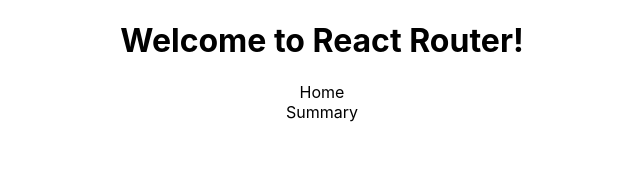
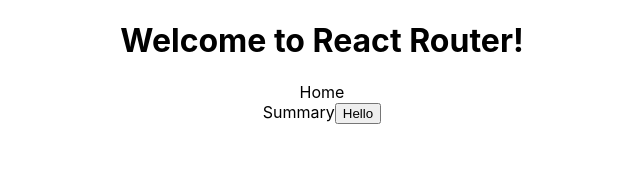
Before and after one commit to theyworker/employee-portal, a React (Create React App) app: page / in a window 1280 px wide. Shown: the top 192 px of the page, without its empty margins (318-958 px from the left). Built offline with nearby package versions, Linux system fonts and the light colour scheme.

Commit message:
Setting up Redux

```diff
--- a/package.json
+++ b/package.json
@@ -6,6 +6,7 @@
     "@emotion/react": "^11.9.3",
     "@emotion/styled": "^11.9.3",
     "@mui/material": "^5.8.6",
+    "@reduxjs/toolkit": "^1.8.3",
     "@testing-library/jest-dom": "^5.16.4",
     "@testing-library/react": "^13.3.0",
     "@testing-library/user-event": "^13.5.0",
--- a/src/components/Home/Summary.js
+++ b/src/components/Home/Summary.js
@@ -1,5 +1,11 @@
 import React from 'react';
+import { useDispatch } from 'react-redux';
+import { setEmployeeData } from '../../redux/employees/employeeSlice';
 
 export const Summary = ()=>{
-    return <div>Summary</div>
+
+    const dispatch = useDispatch()
+    return <div>Summary
+        <button onClick={()=>dispatch(setEmployeeData([4,5,6 ]))}>Hello</button>
+    </div>
 }
--- a/src/index.js
+++ b/src/index.js
@@ -4,12 +4,16 @@
 import App from "./App";
 import reportWebVitals from "./reportWebVitals";
 import { BrowserRouter } from "react-router-dom";
+import { Provider } from "react-redux";
+import store from "./store";
 
 const root = ReactDOM.createRoot(document.getElementById("root"));
 root.render(
   <React.StrictMode>
     <BrowserRouter>
-      <App />
+      <Provider store={store}>
+        <App />
+      </Provider>
     </BrowserRouter>
   </React.StrictMode>
 );
--- /dev/null
+++ b/src/redux/employees/employeeSlice.js
@@ -0,0 +1,31 @@
+import { createSlice } from "@reduxjs/toolkit";
+
+export const employeeSlice = createSlice({
+  name: "employee",
+  initialState: {
+    data: [],
+  },
+  reducers: {
+    // increment: (state) => {
+    //   // Redux Toolkit allows us to write "mutating" logic in reducers. It
+    //   // doesn't actually mutate the state because it uses the Immer library,
+    //   // which detects changes to a "draft state" and produces a brand new
+    //   // immutable state based off those changes
+    //   state.value += 1;
+    // },
+    // decrement: (state) => {
+    //   state.value -= 1;
+    // },
+    // incrementByAmount: (state, action) => {
+    //   state.value += action.payload;
+    // },
+    setEmployeeData: (state, action) => {
+      state.data = action.payload;
+    },
+  },
+});
+
+// Action creators are generated for each case reducer function
+export const { setEmployeeData } = employeeSlice.actions;
+
+export default employeeSlice.reducer;
--- /dev/null
+++ b/src/store.js
@@ -0,0 +1,7 @@
+import { configureStore } from '@reduxjs/toolkit'
+import employeeReducer from './redux/employees/employeeSlice'
+export default configureStore({
+  reducer: {
+  employee : employeeReducer,
+  },
+})
```
Also changed, not shown: 1 other file (tests, documents, lock files or other folders).
